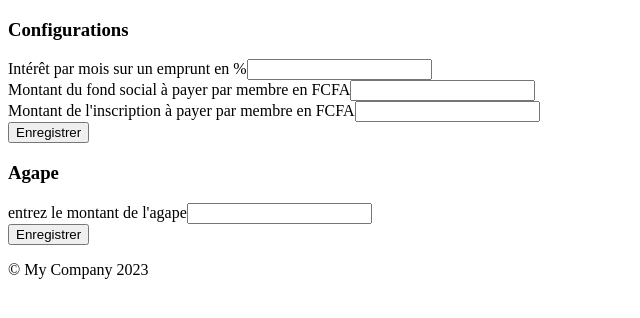
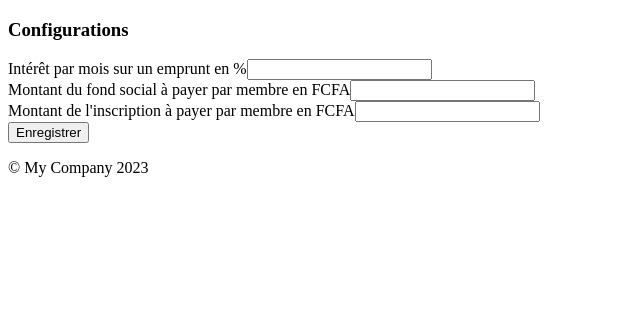
Before and after one commit to Momo-azangue/mutuelle_enseignant, a Yii app: template views/administrator/settings.php in a window 1280 px wide. Shown: the top 318 px of the page, without its empty margins (0-640 px from the left). Run offline with PHP 8.4 and a stand-in for Yii, Linux system fonts and the light colour scheme; the template is opened without the code that fills it, so the values that code supplies are empty; form fields are guessed from the names that the template uses; some libraries are stand-ins or nearby versions.

Commit message:
modification

```diff
--- a/managers/AdministratorSessionManager.php
+++ b/managers/AdministratorSessionManager.php
@@ -110,4 +110,8 @@ class AdministratorSessionManager
     public static function isTontine() {
         return \Yii::$app->session->get(self::place) == "tontine";
     }
+
+    public static function isHeadAgape() {
+        return \Yii::$app->session->get(self::place) == "agape";
+    }
 }
--- a/views/administrator/settings.php
+++ b/views/administrator/settings.php
@@ -57,33 +57,3 @@
             </div>
         </div>
 </div>
-    <div class="container mt-5 mb-5 ">
-        <div class="col-10">
-            <div class="col-12 mb-3">
-                <h3 class="text-muted text-center">Agape</h3>
-            </div>
-            <div class="col-12">
-                <div class="row justify-content-center">
-                    <?php
-                    $formAgape = \yii\widgets\ActiveForm::begin([
-                        'method' => 'post',
-                        'errorCssClass' => 'text-secondary',
-                        'action' => '@administrator.apply_agape',
-                        'options' => ['class' => 'col-12 col-md-8 white-block']
-                    ])
-                    ?>
-
-                    <?= $formAgape->field($agapeForm,'amount')->input("number",['required'=> 'required'])->label('entrez le montant de l\'agape') ?>
-
-
-                    <div class="form-group text-right">
-                        <button class="btn btn-primary" type="submit">Enregistrer</button>
-                    </div>
-                    <?php
-                    \yii\widgets\ActiveForm::end();
-                    ?>
-
-
-                </div>
-            </div>
-        </div>
--- a/views/layouts/administrator_base.php
+++ b/views/layouts/administrator_base.php
@@ -150,11 +150,14 @@ $this->title = "Mutuelle - ENSP";
             <div class="side-wrapper">
                 <div class="side-title">SETTING</div>
                      <div class="side-menu">
-           <!-- <div class="list-group list-group-flush"> -->
+           <!--<div class="list-group list-group-flush">-->
                         <a href="<?= Yii::getAlias("@administrator.profile")?>" class="list-group-item list-group-item-action <?= AdministratorSessionManager::isProfile()?'active':''?> waves-effect">
                             <i class="fas fa-user mr-3"></i>Profil</a>
+
                         <a href="<?= Yii::getAlias("@administrator.settings") ?>" class="list-group-item list-group-item-action <?= AdministratorSessionManager::isSettings()?'active':''?> waves-effect">
                             <i class="fas fa-cogs mr-3"></i>Configurations</a>
+                                    <a href="<?= Yii::getAlias("@administrator.agape") ?>" class="list-group-item list-group-item-action <?= AdministratorSessionManager::isHeadAgape()?'active':''?> waves-effect">
+                             <i class="fas fa-heart mr-3"></i>Agape</a>
                     </div>
 
             </div>
```
Also changed, not shown: controllers/AdministratorController.php (+1 -23 lines).
